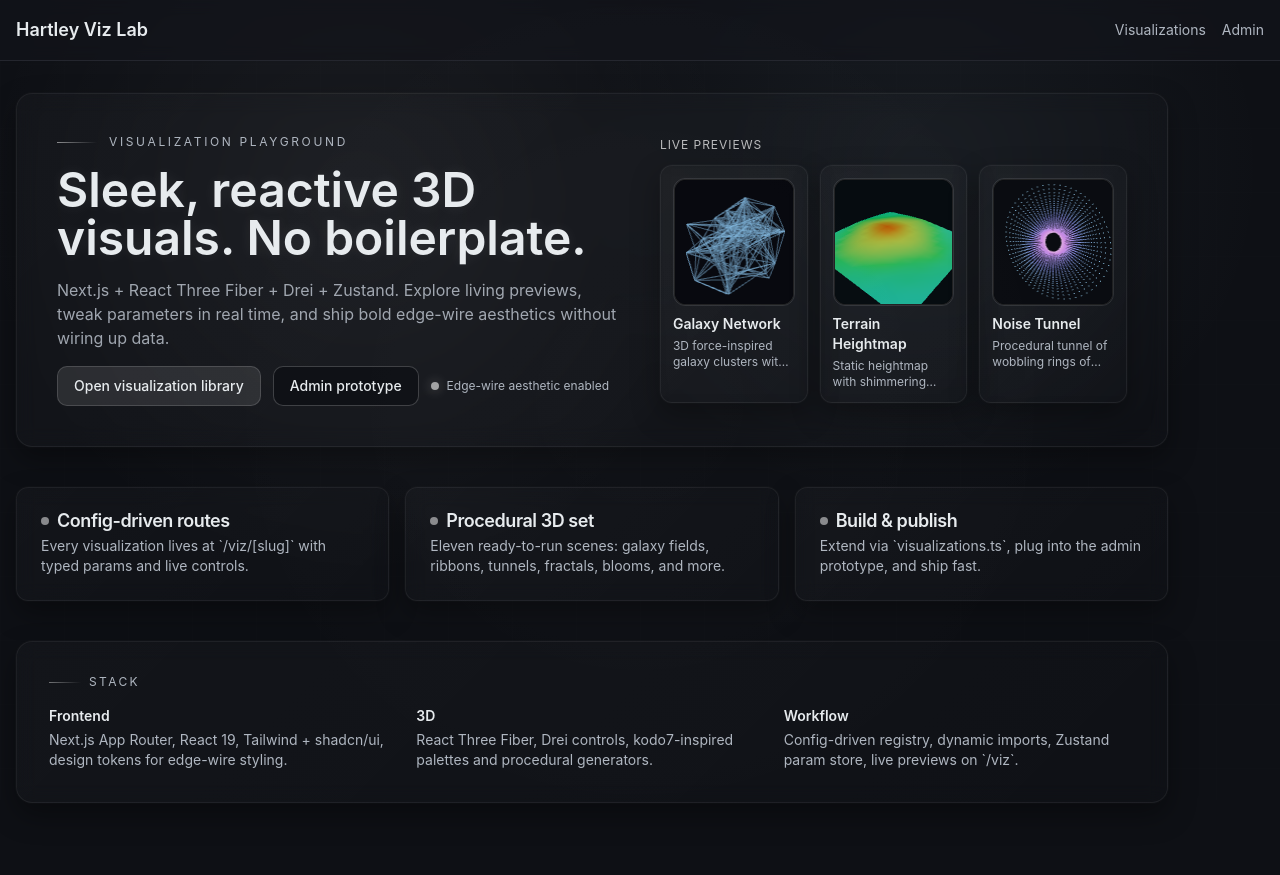
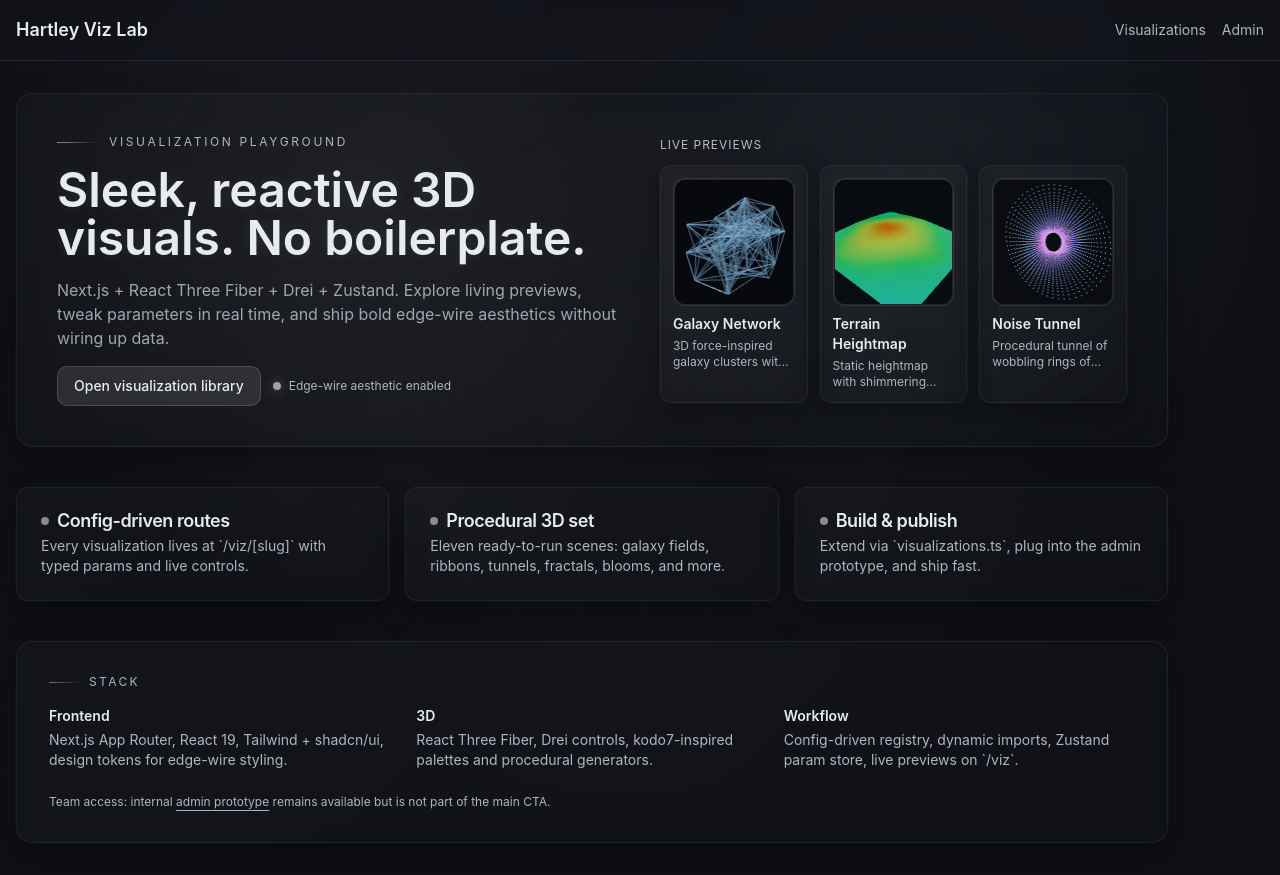
Before and after one commit to hhleroy97/visualization_playground, a Next.js app: page / in a window 1280 px wide. Before the commit the page ends 835 px from the top, so only its background shows below. Built offline with nearby package versions, Linux system fonts and the light colour scheme.

Commit message:
Retarget landing for users and demote admin CTA

```diff
--- a/src/app/page.tsx
+++ b/src/app/page.tsx
@@ -83,13 +83,6 @@ export default function Home() {
           <div className="flex flex-wrap gap-3">
             <Button asChild className="bg-white/10 text-foreground hover:bg-white/15 border border-white/15">
               <Link href="/viz">Open visualization library</Link>
-            </Button>
-            <Button
-              variant="outline"
-              className="border-white/20 text-foreground hover:bg-white/5"
-              asChild
-            >
-              <Link href="/admin">Admin prototype</Link>
             </Button>
             <div className="flex items-center gap-2 text-xs text-muted-foreground">
               <span className="w-2 h-2 rounded-full bg-white/60 shadow-[0_0_12px_rgba(255,255,255,0.3)]" />
@@ -187,6 +180,9 @@ export default function Home() {
             </p>
           </div>
         </div>
+        <div className="text-xs text-muted-foreground pt-2">
+          Team access: internal <Link href="/admin" className="underline underline-offset-4 hover:text-foreground">admin prototype</Link> remains available but is not part of the main CTA.
+        </div>
       </section>
     </div>
   );
```
